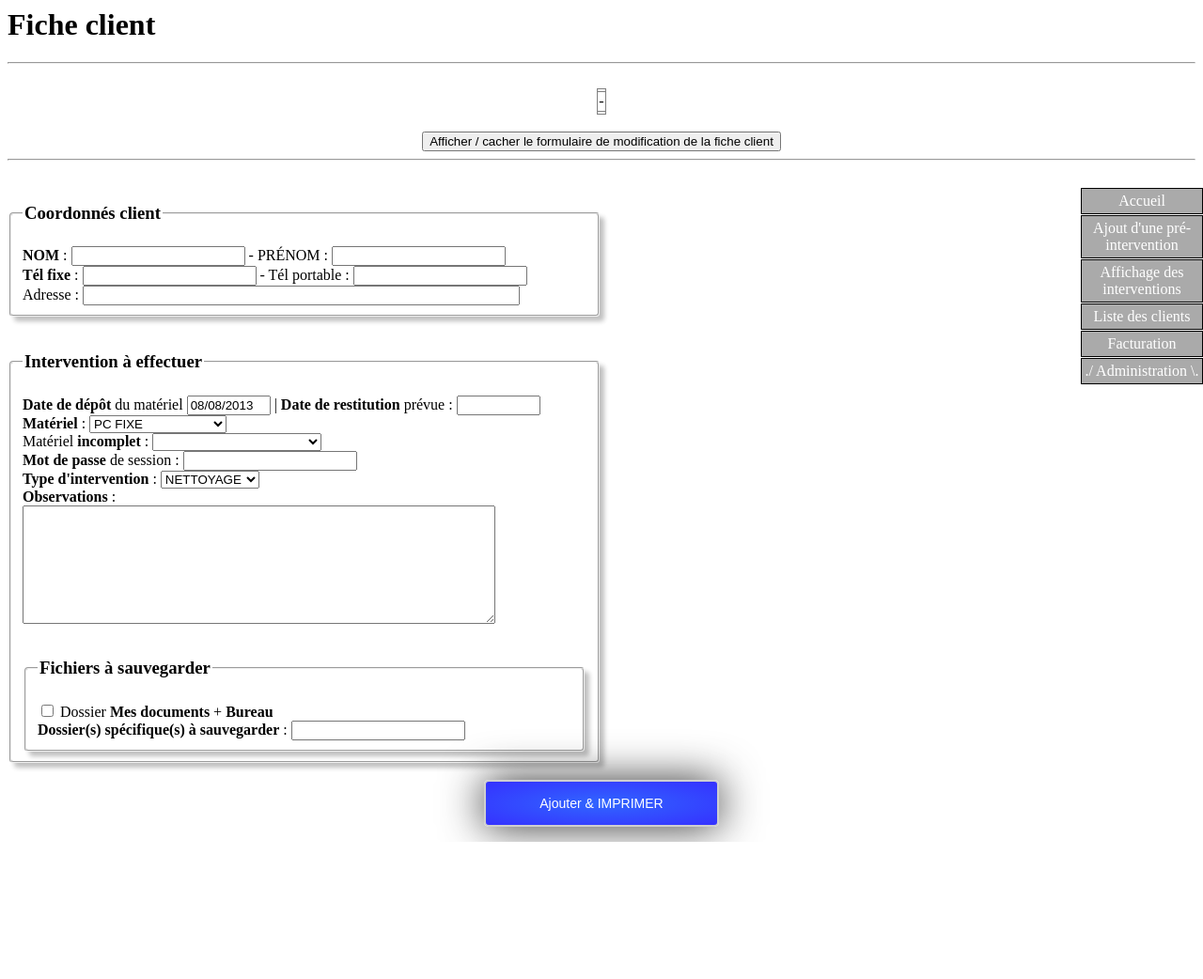
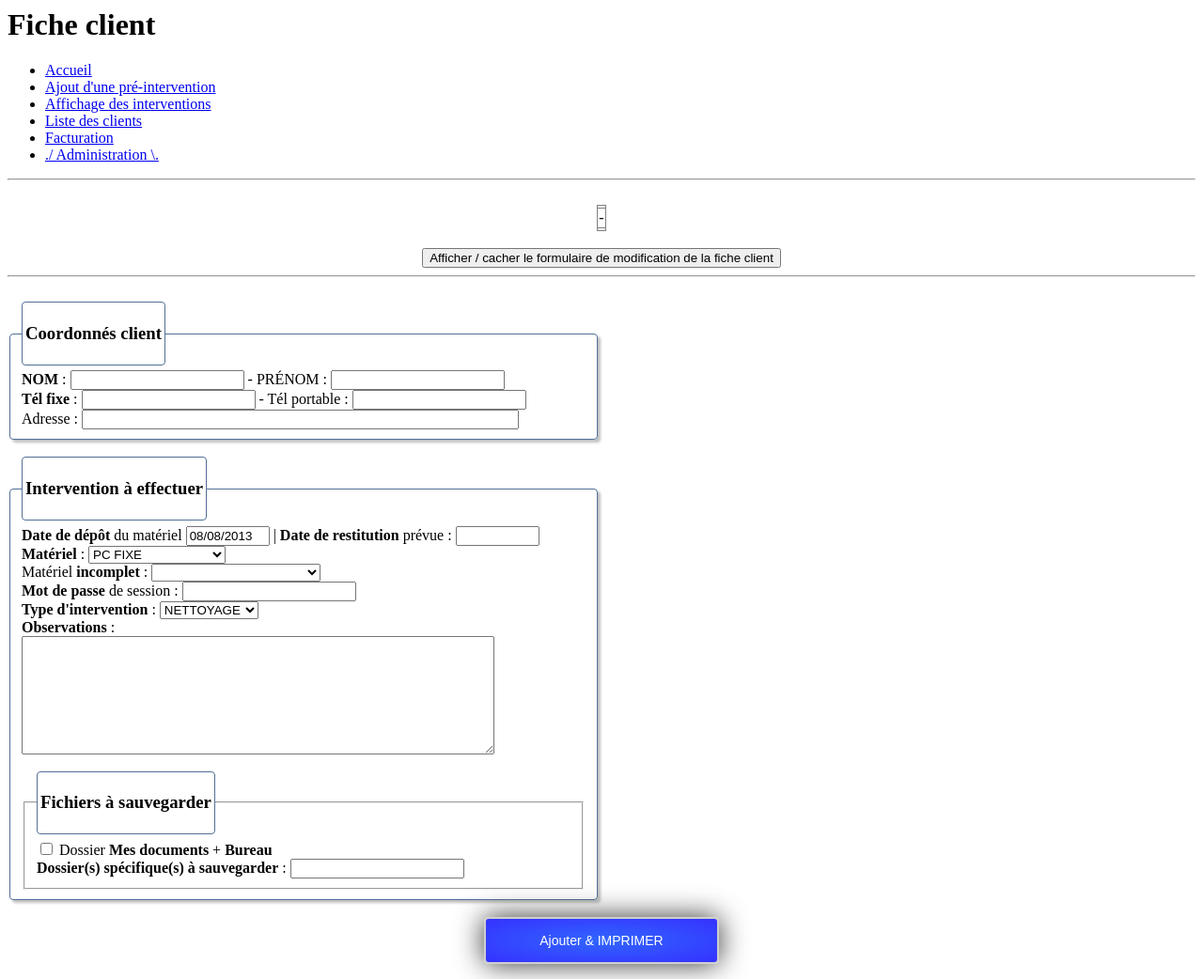
Before and after one commit to amediatechnology/gestinterv, a PHP site: page /index.php?p=ficheclient in a window 1280 px wide. Shown: the whole page at 94% size. Before the commit the page ends 896 px from the top, so only its background shows below. Run offline with PHP 8.4, Linux system fonts and the light colour scheme; data comes from the database, SQL or seed files in the repository; data that the repository does not hold is empty.

Commit message:
MàJ des formulaires (CSS OK)
Du CSS a été ajouté dans les formulaires pour les rendre plus attractifs
et moins agressifs lors de la lecture

```diff
--- a/preintervention/formulaire-preinterv.php
+++ b/preintervention/formulaire-preinterv.php
@@ -5,7 +5,7 @@ if ( (empty($_POST)) or (isset($_GET)) && (($_GET['p'])=="ficheclient") or (mysq
 <form action="preintervention/ajout-preinterv.php" method="POST">
 
 <fieldset id="cadre" style="width:600px; text-align:justify;"><legend><h3>Coordonnés client</h3></legend>
-	<div class="ligne"> <b>NOM</b> : <input required name="nom" type="text" required value="<?php if (isset($nom_client)) { echo $nom_client; } else if (isset($ligne)) { echo $ligne['nom']; } ?>" /> - PRÉNOM : <input name="prenom" type="text" value="<?php if (isset($prenom_client)) { echo $prenom_client; } else if (isset($ligne)) { echo $ligne['prenom']; }?>" /><br /> </div>
+	<div class="ligne"> <b>NOM</b> : <input type="text" name="nom" value="<?php if (isset($nom_client)) { echo $nom_client; } else if (isset($ligne)) { echo $ligne['nom']; } ?>" /> - PRÉNOM : <input name="prenom" type="text" value="<?php if (isset($prenom_client)) { echo $prenom_client; } else if (isset($ligne)) { echo $ligne['prenom']; }?>" /><br /> </div>
 	<div class="ligne"> <b>Tél fixe</b> : <input required type="text" name="telFixe" value="<?php if (isset($tel_client)) { echo $tel_client; } else if (isset($ligne)) { echo $ligne['telFixe']; } ?>" /> - Tél portable : <input type="text" name="telPort" value="<?php if (isset($tel_client)) { echo $tel_client; } else if (isset($ligne)) { echo $ligne['telPort']; } ?>" /><br />	</div>
 	<div class="ligne"> Adresse : <input type="text" name="adresse" size="55" value="<?php if (isset($ligne)) { echo $ligne['adresse']; } ?>" /> </div>
 </fieldset>
@@ -48,7 +48,7 @@ if ( (empty($_POST)) or (isset($_GET)) && (($_GET['p'])=="ficheclient") or (mysq
 
 	<br />
 
-	<fieldset id="cadre" style="text-align:justify;"><legend><h3>Fichiers à sauvegarder</h3></legend>
+	<fieldset style="text-align:justify;"><legend><h3>Fichiers à sauvegarder</h3></legend>
 		<div class="ligne"> <input type="checkbox" name="dossierMesDocs" value="Dossier Mes documents + Bureau"> Dossier <b>Mes documents</b> + <b>Bureau</b></div>
 		<div class="ligne"><b>Dossier(s) spécifique(s) à sauvegarder</b> : <input type="text" name="dossiersClt"></div>
 	</fieldset>
@@ -68,7 +68,7 @@ else { // Sinon, on affiche le formulaire en fonction du nom / n° de téléphon
 <form action="preintervention/ajout-preinterv.php" method="POST">
 
 <fieldset id="cadre" style="width:600px; text-align:justify;"><legend><h3>Coordonnés client</h3></legend>
-	<div class="ligne"> <b>NOM</b> : <input name="nom" type="text" value="<?php echo $ligne['nom']; ?>" required readonly /></div>
+	<div class="ligne"> <b>NOM</b> : <input type="text" name="nom" value="<?php echo $ligne['nom']; ?>" required readonly /></div>
 	<div class="ligne"> <b>Tél fixe</b> : <input type="text" name="telFixe" value="<?php echo $ligne['telFixe']; ?>" /> - Tél portable : <input type="text" name="telPort" value="<?php echo $ligne['telPort']; ?>" /></div>
 	<div class="ligne"> Adresse : <input type="text" name="adresse" size="55" value="<?php echo $ligne['adresse']; ?>" /></div>
 </fieldset>
@@ -101,7 +101,7 @@ else { // Sinon, on affiche le formulaire en fonction du nom / n° de téléphon
 
 	<br />
 
-	<fieldset id="cadre" style="text-align:justify;"><legend><h3>Fichiers à sauvegarder</h3></legend>
+	<fieldset style="text-align:justify;"><legend><h3>Fichiers à sauvegarder</h3></legend>
 		<div class="ligne"> <input type="checkbox" name="dossierMesDocs" value="Dossier Mes documents + Bureau"> Dossier <b>Mes documents</b> + <b>Bureau</b></div>
 		<div class="ligne"> <b>Dossier(s) spécifique(s) à sauvegarder</b> : <input type="text" name="dossiersClt"></div>
 	</fieldset>
--- a/style.css
+++ b/style.css
@@ -41,39 +41,6 @@
     font-weight:bold;
 }
 
-/* Menu général du site */
-#menu {
-  position: fixed;
-  right: 0;
-  width: 130px;
-  list-style: none;
-  margin: 0;
-  padding: 0;
-  top: 25%;
-}
-
-#menu li {
-  background: #ccc ;
-  color: #fff ;
-  border: 1px solid #000 ;
-  margin-bottom: 1px ;
-}
-
-#menu li a {
-  display: block ;
-  background: #aaa ;
-  color: #fff ;
-  text-align: center ;
-  text-decoration: none ;
-  padding: 4px 0 ;
-}
-
-#menu li a:hover, #menu li a:focus, #menu li a:active {
-  background: #000 ;
-  text-decoration: underline ;
-}
-
-
 
 
 /* Styles des formulaires */
@@ -81,14 +48,29 @@
 
 /* Cadre = "fieldset" */
 #cadre {
--moz-box-shadow: 5px 5px 5px 0px #c0c0c0;
--webkit-box-shadow: 5px 5px 5px 0px #c0c0c0;
--o-box-shadow: 5px 5px 5px 0px #c0c0c0;
-box-shadow: 5px 5px 5px 0px #c0c0c0;
+-moz-box-shadow: 3px 3px 3px 0px #c0c0c0;
+-webkit-box-shadow: 3px 3px 3px 0px #c0c0c0;
+-o-box-shadow: 3px 3px 3px 0px #c0c0c0;
+box-shadow: 3px 3px 3px 0px #c0c0c0;
 filter:progid:DXImageTransform.Microsoft.Shadow(color=#c0c0c0, Direction=134, Strength=5);
--moz-border-radius: 4px;
--webkit-border-radius: 4px;
-border-radius: 4px;
+
+-webkit-border-top-left-radius: 5px;
+-webkit-border-top-right-radius: 75px;
+-webkit-border-bottom-right-radius: 10px;
+-webkit-border-bottom-left-radius: 5px;
+-moz-border-radius-topleft: 5px;
+-moz-border-radius-topright: 75px;
+-moz-border-radius-bottomright: 10px;
+-moz-border-radius-bottomleft: 5px;
+border-top-left-radius: 5px;
+border-top-right-radius: 75px;
+border-bottom-right-radius: 10px;
+border-bottom-left-radius: 5px;
+
+border:1px solid #516f98;
+-moz-border-radius:8px;
+-webkit-border-radius:8px;
+border-radius:4px;
 }
 
 /* Lorsque la souris arrive sur une ligne du formulaire, la ligne est mise en évidence par une couleur bleue */
@@ -96,15 +78,24 @@ form .ligne:hover {
   background: #f1f7fa;
 }
 
+/* "Legend" des fieldset encadrés */
+legend {
+background: #FFF;
+border:1px solid #516f98;
+-webkit-border-radius: 4px;
+-moz-border-radius: 4px;
+border-radius: 4px;
+padding: 3px;
+}
+
 /* Bouton d'action des formulaires */
 #bouton {
 width:250px; height:50px; font-size:14px;
-margin:auto;
 color:#ffffff;
--moz-box-shadow: 0px 0px 45px #343434;
--webkit-box-shadow: 0px 0px 45px #343434;
--o-box-shadow: 0px 0px 45px #343434;
-box-shadow: 0px 0px 45px #343434;
+-moz-box-shadow: 0px 0px 30px #343434;
+-webkit-box-shadow: 0px 0px 30px #343434;
+-o-box-shadow: 0px 0px 30px #343434;
+box-shadow: 0px 0px 30px #343434;
 -moz-border-radius: 5px;
 -webkit-border-radius: 5px;
 border-radius: 5px;
@@ -120,7 +111,6 @@ background: radial-gradient(#3166ff, #3531ff);
 
 #bouton:hover {
 width:250px; height:50px; font-size:14px;
-margin:auto;
 color:#ffffff;
 -moz-box-shadow: 0px 0px 10px #343434;
 -webkit-box-shadow: 0px 0px 10px #343434;
```
Also changed, not shown: preintervention/ajout-preinterv.php (+10 -3 lines).
